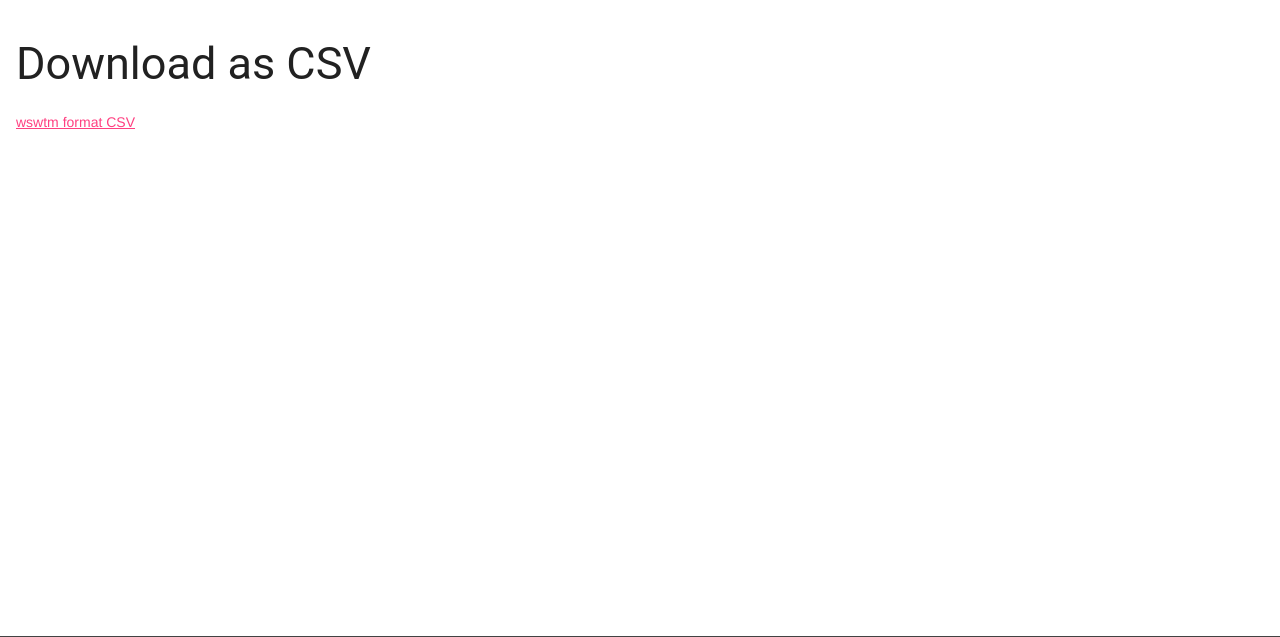
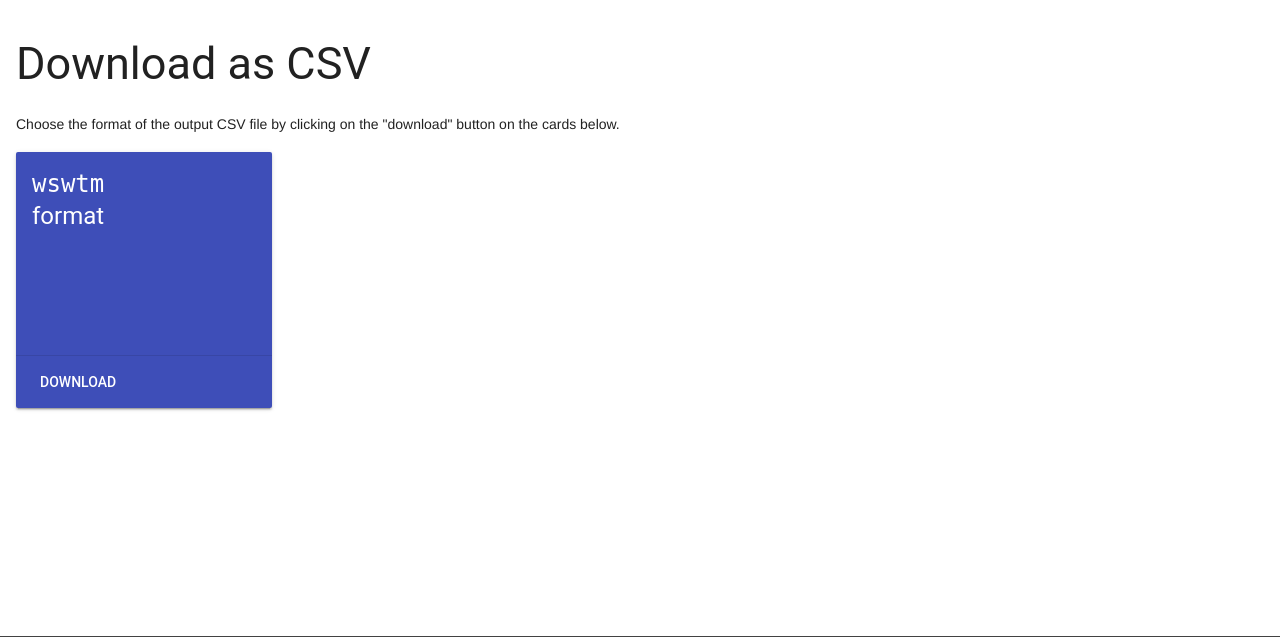
Before and after one commit to tomaslibal/datalab, a Django app: page /datasets/ in a window 1280 px wide. Shown: the part 64-701 px from the top of the page. Run offline with Django 3.2, Linux system fonts and the light colour scheme; some libraries are stand-ins or nearby versions.

Commit message:
add style to the download link

```diff
--- a/lab/templates/lab/datasets.html
+++ b/lab/templates/lab/datasets.html
@@ -3,6 +3,21 @@
 {% block content %}
 <div class="mdl-cell mdl-cell--12-col">
     <h2>Download as CSV</h2>
-    <a href="/api/datapoints/as_csv">wswtm format CSV</a>
+
+    <p>Choose the format of the output CSV file by clicking on the "download" button on the cards below.</p>
+
+<div class="demo-card-event mdl-card mdl-shadow--2dp">
+  <div class="mdl-card__title mdl-card--expand">
+    <h4>
+      <pre>wswtm</pre> format
+    </h4>
+  </div>
+  <div class="mdl-card__actions mdl-card--border">
+    <a class="mdl-button mdl-button--colored mdl-js-button mdl-js-ripple-effect" href="/api/datapoints/as_csv">
+      Download
+    </a>
+  </div>
+</div>
+
 </div>
 {% endblock %}
```
